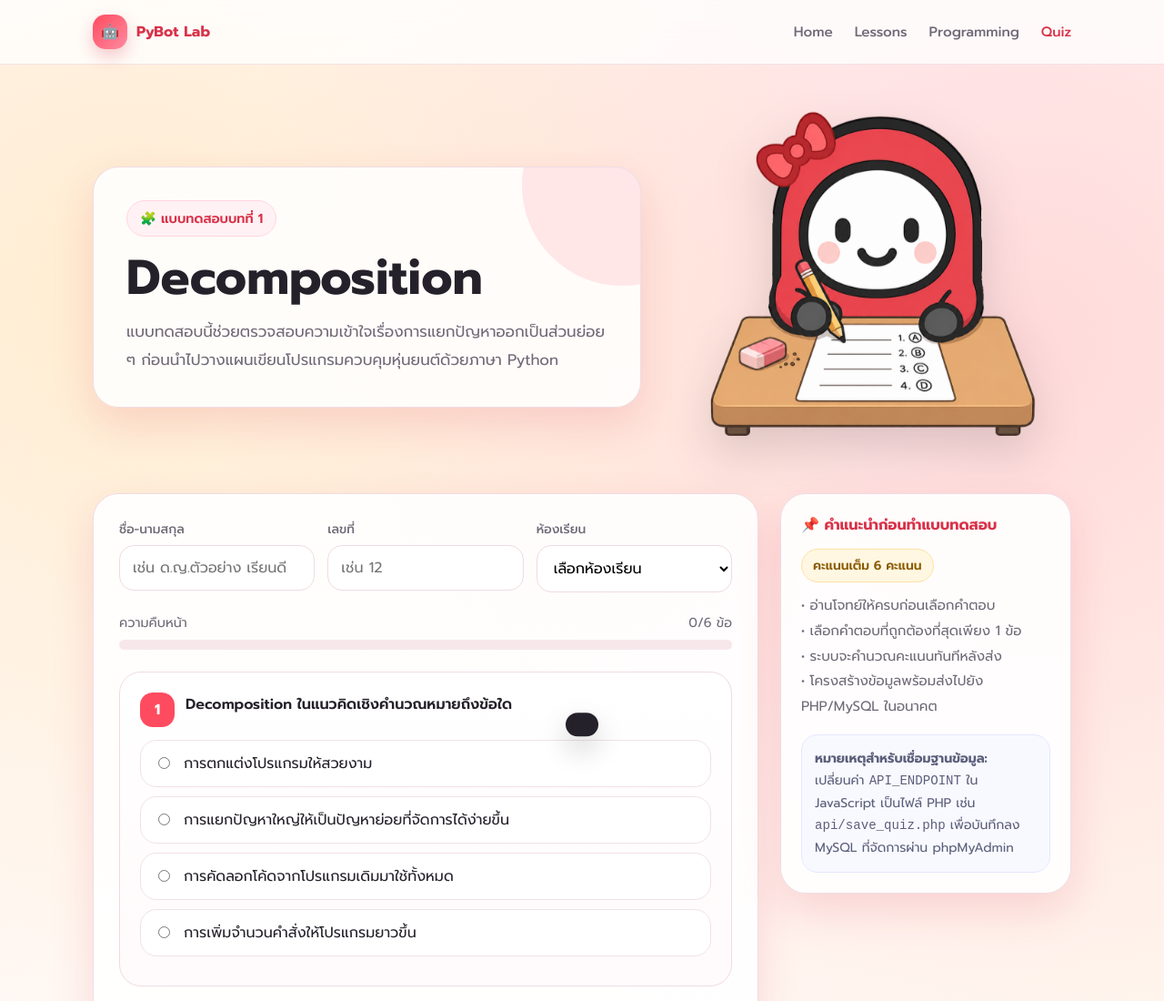
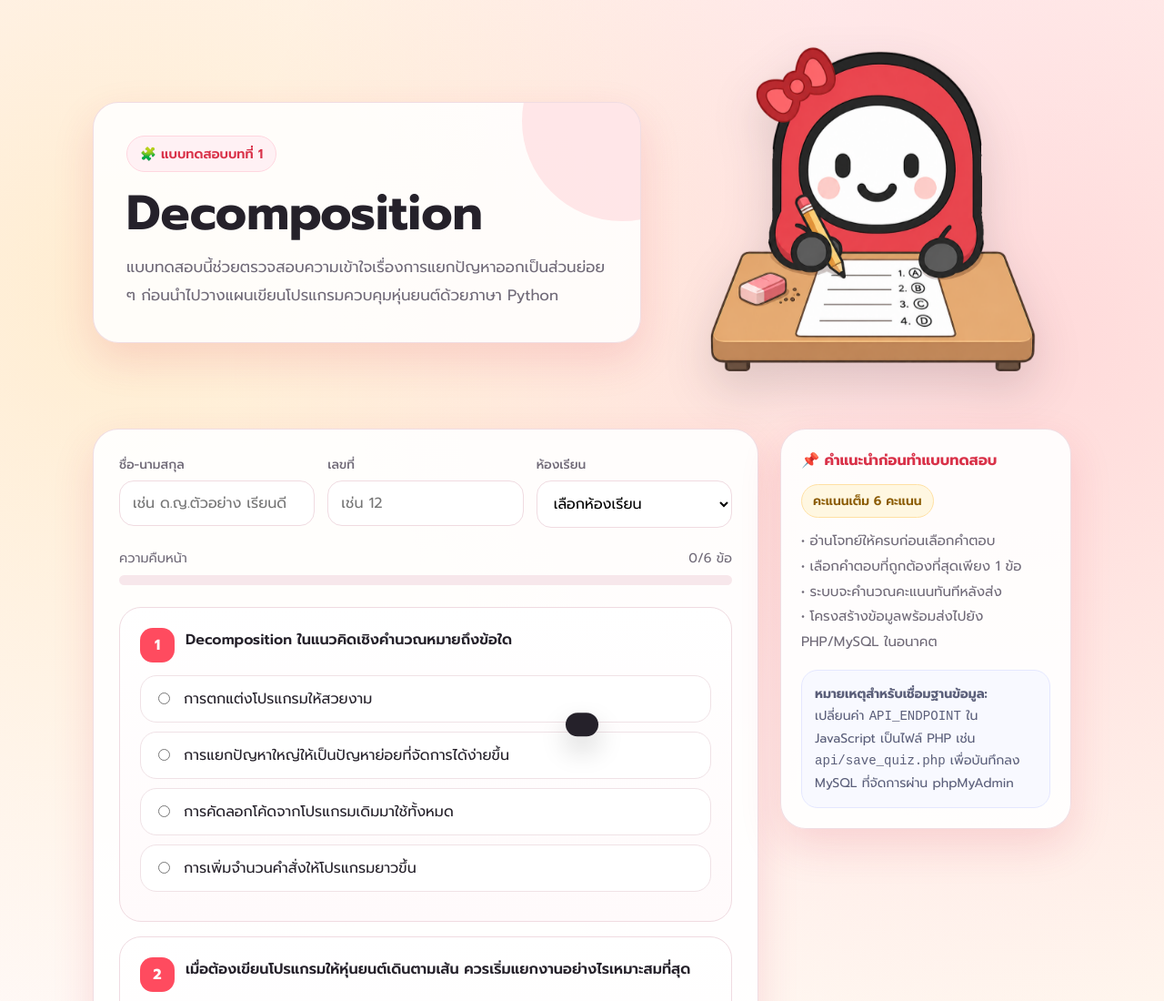
Before and after one commit to Kawitsaa/pybot-lab, a plain HTML site: page ttest-lesson1.html in a window 1280 px wide. Shown: the top 1100 px of the page at 91% size. Drawn offline with Linux system fonts and the light colour scheme.

Commit message:
Update ttest-lesson1.html

```diff
--- a/ttest-lesson1.html
+++ b/ttest-lesson1.html
@@ -418,17 +418,6 @@
   </style>
 </head>
 <body>
-  <header class="topbar">
-    <nav class="nav" aria-label="เมนูหลัก">
-      <div class="brand"><span class="brand-badge">🤖</span> PyBot Lab</div>
-      <div class="nav-links">
-        <a href="index.html">Home</a>
-        <a href="lessons.html">Lessons</a>
-        <a href="programming.html">Programming</a>
-        <a class="active" href="#">Quiz</a>
-      </div>
-    </nav>
-  </header>
 
   <main>
     <section class="hero">
```
